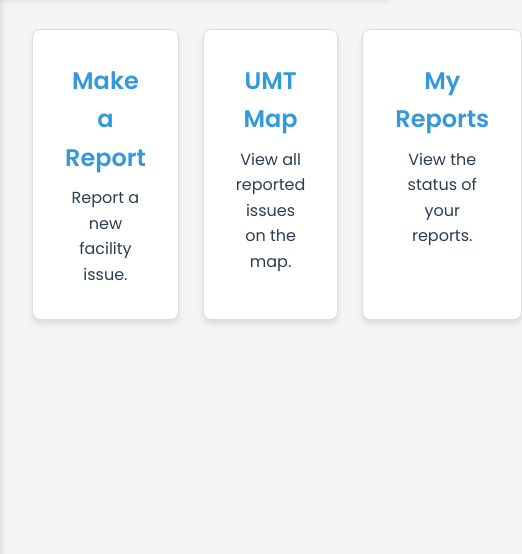
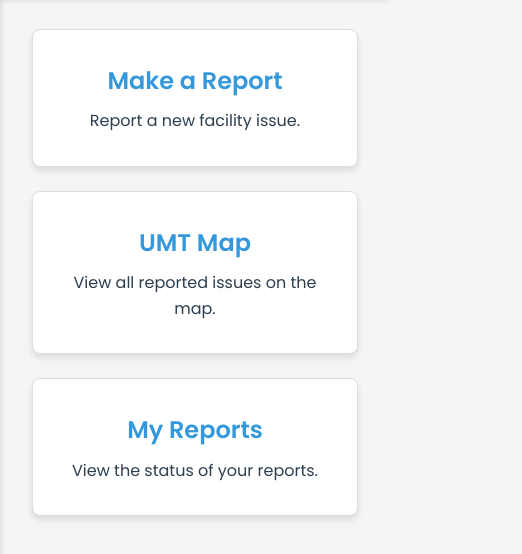
Before and after one commit to s72505/UMT-Facility-Feedback, a plain HTML site: page index.html in a window 390 px wide. Shown: the part 112-666 px from the top of the page, 522 px wide, since content can reach past the window. Drawn offline with nearby package versions, Linux system fonts and the light colour scheme.

Commit message:
Update landing page layout for responsiveness
Changed .landing-page-container to use column direction and reduced max-width to 500px by default. On screens wider than 900px, reverted to row direction and increased max-width to 900px for improved responsive design.

```diff
--- a/styles.css
+++ b/styles.css
@@ -167,10 +167,10 @@ body {
 
 .landing-page-container {
   display: flex;
-  flex-direction: row;
+  flex-direction: column;
   gap: 1.5rem;
   width: 100%;
-  max-width: 900px;
+  max-width: 500px;
   padding: 1rem;
 }
 
@@ -570,6 +570,11 @@ body {
   .gallery-container {
     grid-template-columns: repeat(auto-fill, minmax(150px, 1fr));
   }
+
+  .landing-page-container {
+    flex-direction: row;
+    max-width: 900px;
+  }
 }
 
 /* PWA Install Prompt */
```
